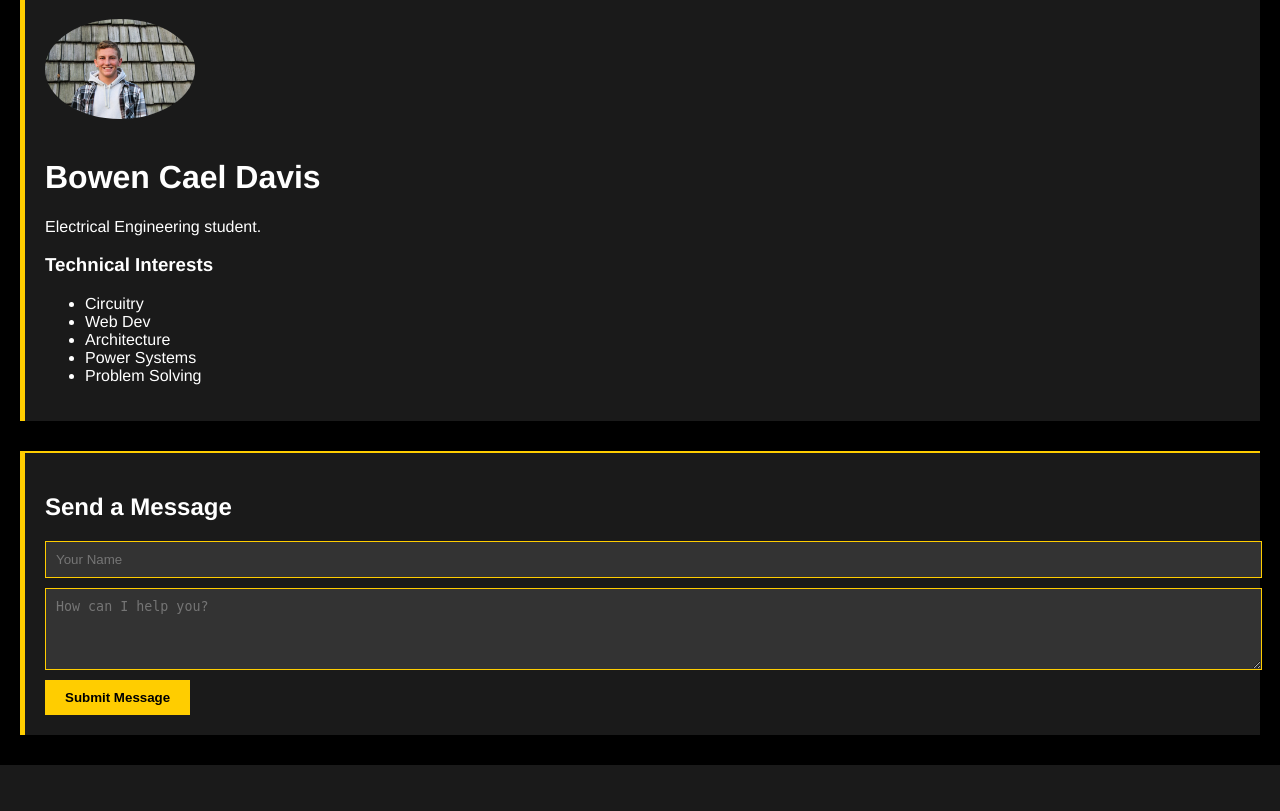
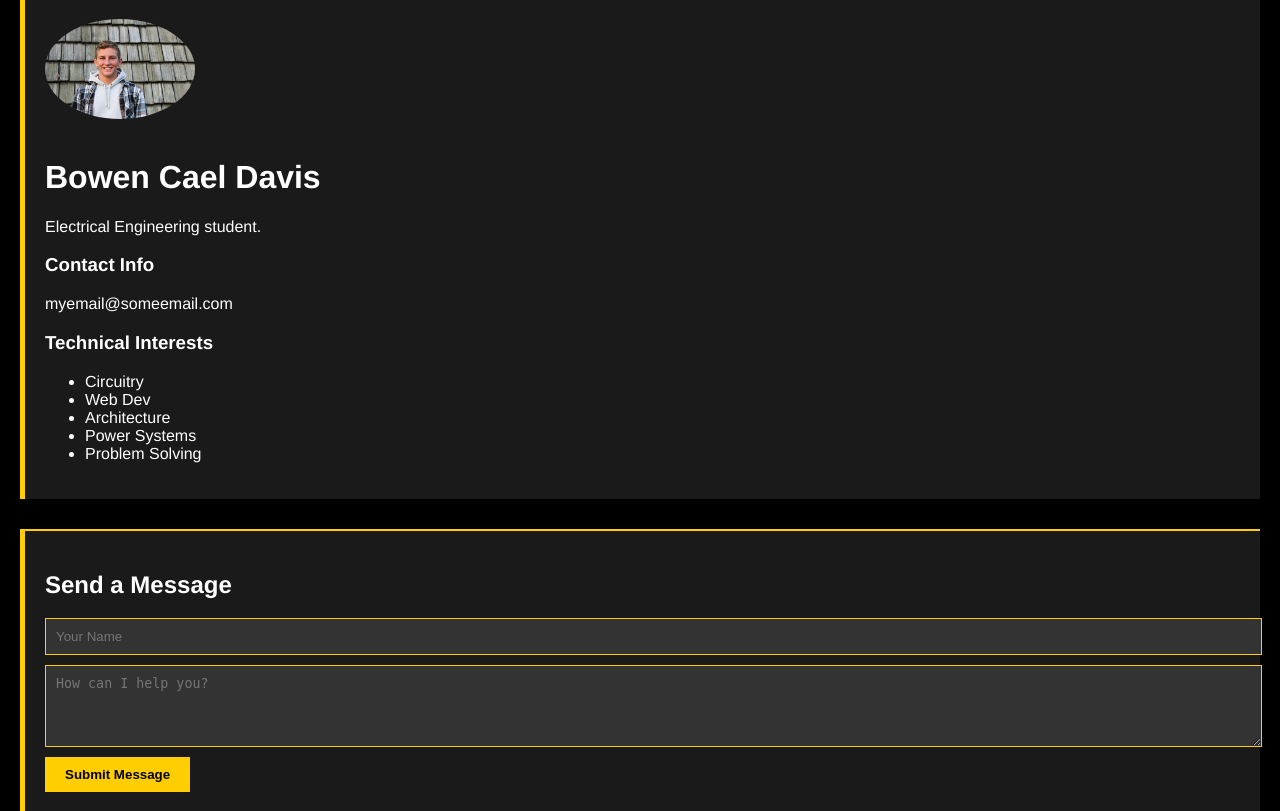
Before and after one commit to gseaba/senior-design-lab3, a Flask app: page /profile/bo in a window 1280 px wide. Shown: the part 81-892 px from the top of the page. Before the commit the page ends 846 px from the top, so only its background shows below. Run offline with Flask 3, Linux system fonts and the light colour scheme.

Commit message:
added contact field in app.py and profile.html

```diff
--- a/app.py
+++ b/app.py
@@ -22,9 +22,9 @@ def home():
 def profile(name):
     # Basic data for the two of you
     members = {
-        'garrett': {'name': 'Garrett Seaba', 'bio': 'Electrical Engineering student.', 'interests': ['Networking', 'Software', 'Computer Architecture'], 'img': 'gdog.jpg'},
-        'bo': {'name': 'Bowen Cael Davis', 'bio': 'Electrical Engineering student.', 'interests': ['Circuitry', 'Web Dev', 'Architecture', 'Power Systems', 'Problem Solving'], 'img': 'bdog.jpeg'},
-        'jane': {'name': 'Jane Kim', 'bio': 'Electrical Engineering student', 'interests': ['IoT', 'Web Dev'], 'img': 'default-image.png'}
+        'garrett': {'name': 'Garrett Seaba', 'bio': 'Electrical Engineering student.', 'interests': ['Networking', 'Software', 'Computer Architecture'],'contactInfo': 'myemail@someemail.com', 'img': 'gdog.jpg'},
+        'bo': {'name': 'Bowen Cael Davis', 'bio': 'Electrical Engineering student.', 'interests': ['Circuitry', 'Web Dev', 'Architecture', 'Power Systems', 'Problem Solving'],'contactInfo': 'myemail@someemail.com', 'img': 'bdog.jpeg'},
+        'jane': {'name': 'Jane Kim', 'bio': 'Electrical Engineering student', 'interests': ['IoT', 'Web Dev'],'contactInfo': 'myemail@someemail.com', 'img': 'default-image.png'}
     }
     data = members.get(name.lower())
     if not data: return "Member not found", 404
--- a/templates/profile.html
+++ b/templates/profile.html
@@ -6,6 +6,8 @@
 
     <h1 class="gold-accent">{{ user.name }}</h1>
     <p>{{ user.bio }}</p>
+    <h3>Contact Info</h3>
+    <p>{{ user.contactInfo }}</p>
 
     <h3>Technical Interests</h3>
     <ul>
```
